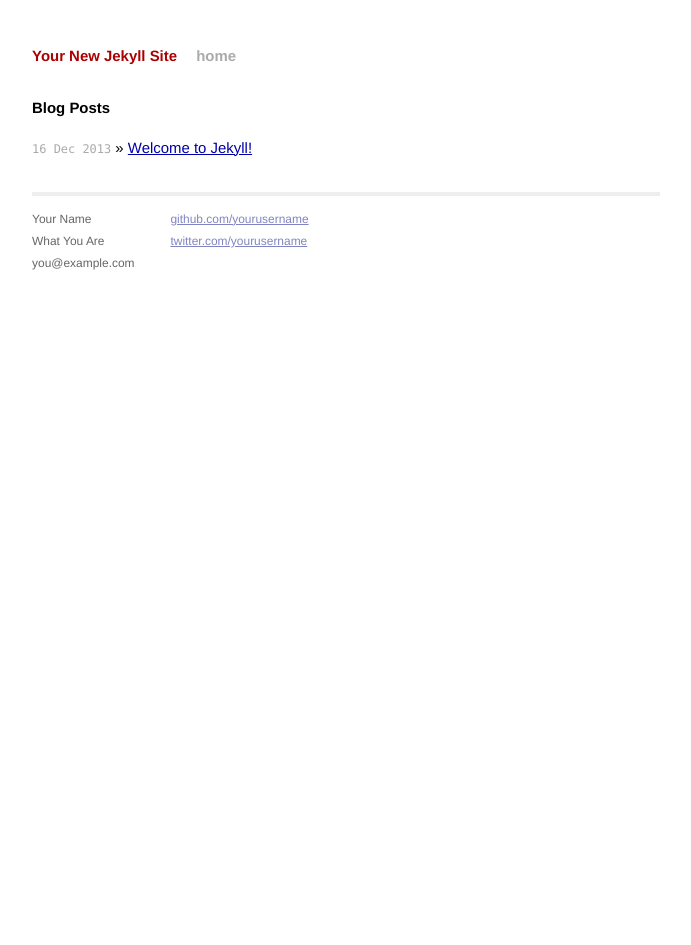
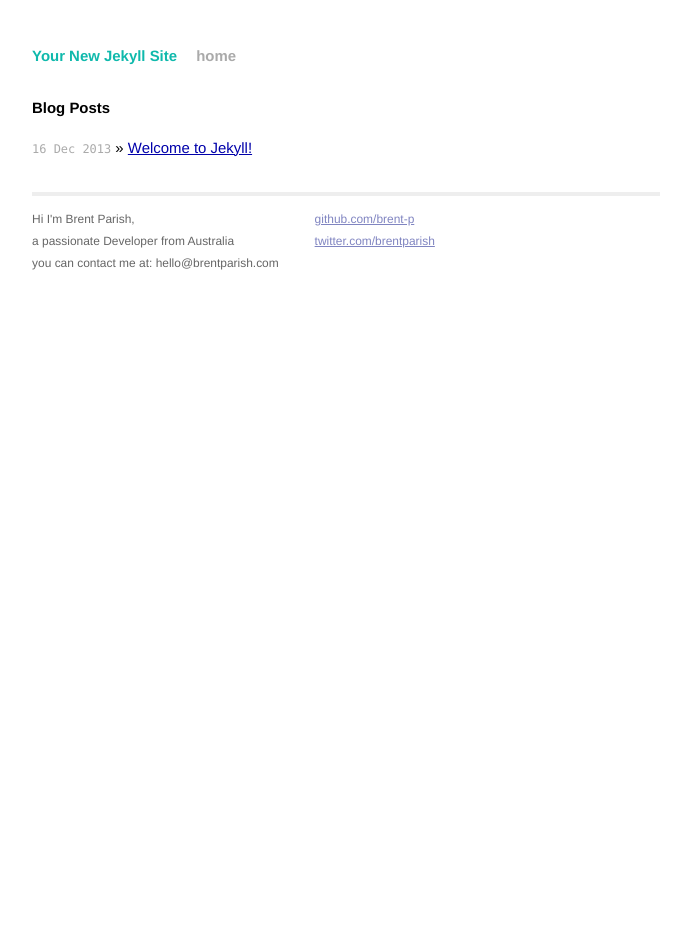
Before and after one commit to brent-p/brent-p.github.io, a Jekyll site: the page built from index.html, in a window 1280 px wide. Shown: the whole page, without its empty margins (294-985 px from the left). Built offline with Jekyll 4.4.1, drawn with Linux system fonts in a browser that asks for light colours; Markdown is read by kramdown in place of the engine named in the settings.

Commit message:
Minor detail changes

```diff
--- a/_layouts/default.html
+++ b/_layouts/default.html
@@ -26,15 +26,15 @@
           <div class="footer">
             <div class="contact">
               <p>
-                Your Name<br />
-                What You Are<br />
-                you@example.com
+                Hi I'm Brent Parish,<br />
+                a passionate Developer from Australia<br />
+                you can contact me at: hello@brentparish.com
               </p>
             </div>
             <div class="contact">
               <p>
-                <a href="https://github.com/yourusername">github.com/yourusername</a><br />
-                <a href="https://twitter.com/yourusername">twitter.com/yourusername</a><br />
+                <a href="https://github.com/brent-p">github.com/brent-p</a><br />
+                <a href="https://twitter.com/brentparish">twitter.com/brentparish</a><br />
               </p>
             </div>
           </div>
--- a/css/main.css
+++ b/css/main.css
@@ -74,7 +74,7 @@ a:visited { color: #a0a; }
 }
 
 .title a {
-  color: #a00;
+  color: #0FB9AC;
 }
 
 .title a:hover {
```
Also changed, not shown: 3 other files.
